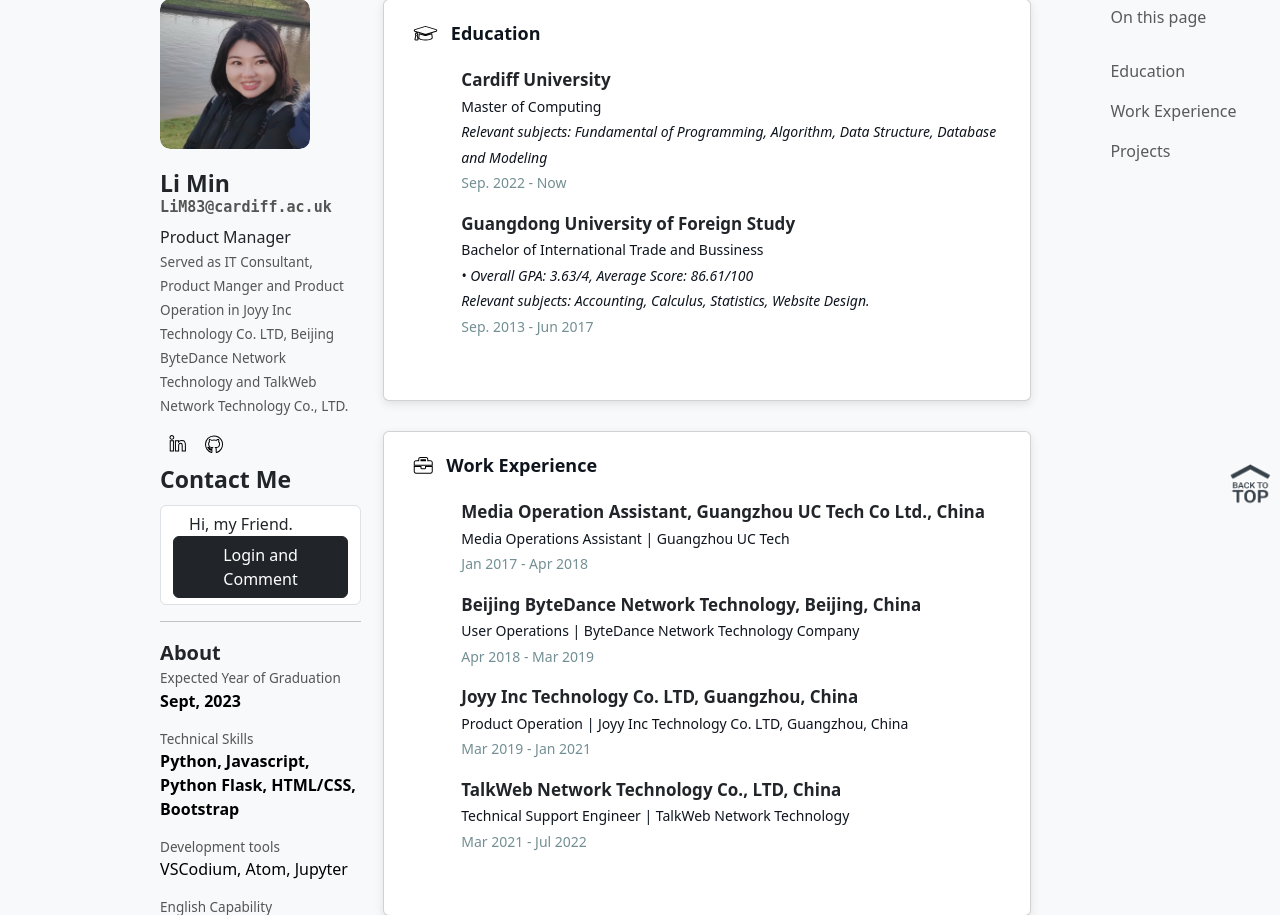
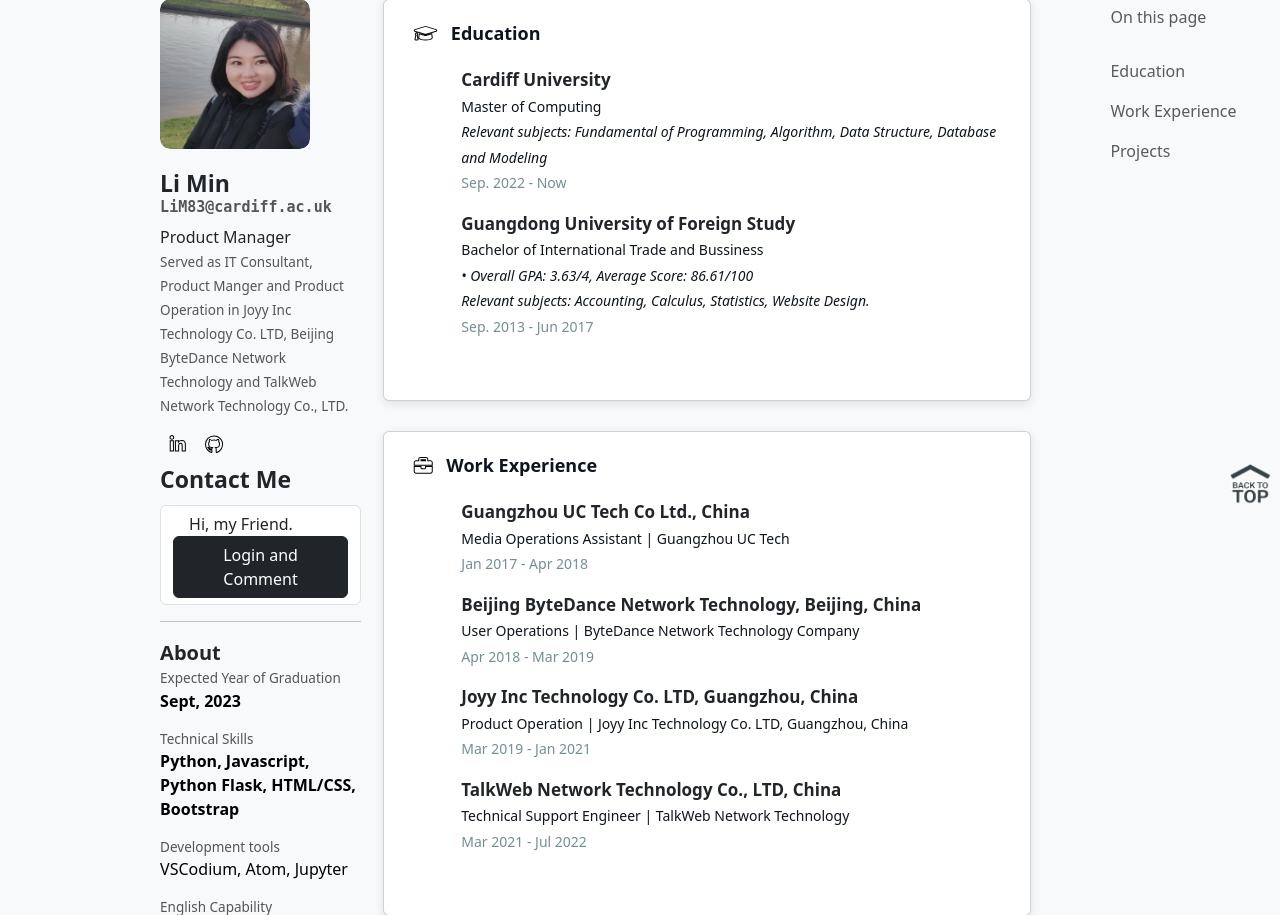
Before and after one commit to AmelieLee94/AmelieLee94, a Flask app: page / in a window 1280 px wide. Shown: the part 211-1126 px from the top of the page. Run offline with Flask 3, Linux system fonts and the light colour scheme; some libraries are stand-ins or nearby versions.

Commit message:
Update index.html

```diff
--- a/blog/templates/index.html
+++ b/blog/templates/index.html
@@ -87,7 +87,7 @@
           <div class="card" id="workexp">
               <p><i class="fas fa-briefcase stroke-transparent"></i>&nbsp;&nbsp;&nbsp;Work Experience</p>
               <ul>
-                  <li><p class="tags">Media Operation Assistant, Guangzhou UC Tech Co Ltd., China<br><span>Media Operations Assistant | Guangzhou UC Tech<br/><span>Jan 2017 - Apr 2018</span></span></p>
+                  <li><p class="tags">Guangzhou UC Tech Co Ltd., China<br><span>Media Operations Assistant | Guangzhou UC Tech<br/><span>Jan 2017 - Apr 2018</span></span></p>
 
                   <li><p class="tags">Beijing ByteDance Network Technology, Beijing, China<br><span>User Operations | ByteDance Network Technology Company<br/><span>Apr 2018 - Mar 2019</span></span></p>
 
```
